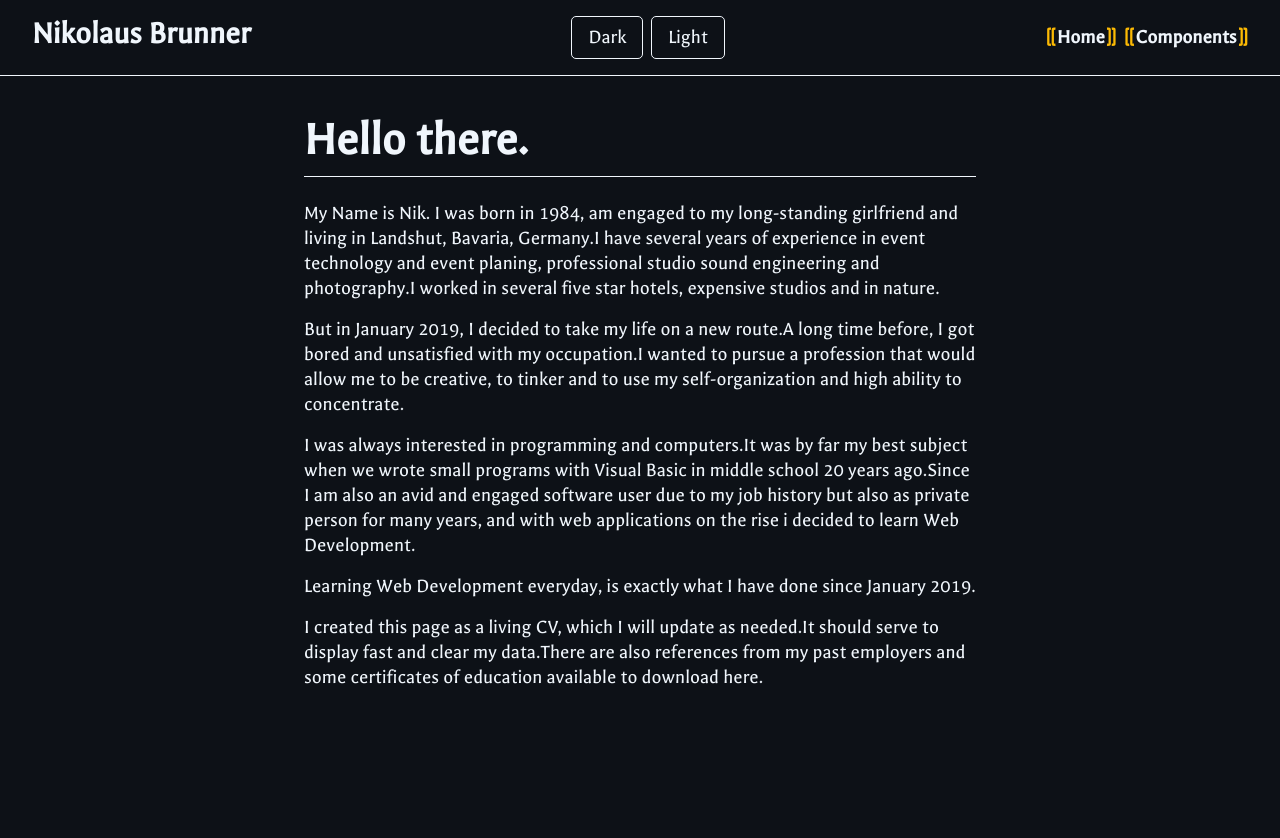
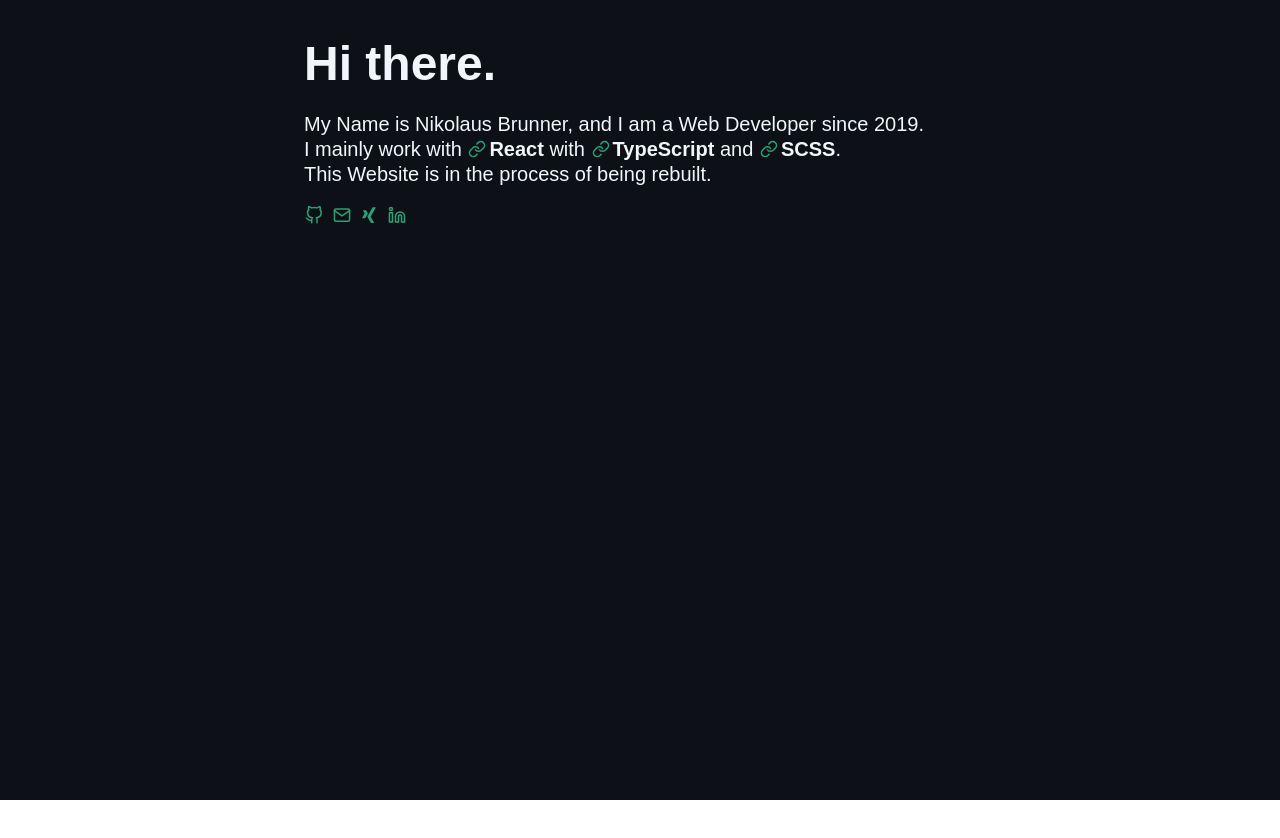
Before and after one commit to nikbrunner/nibru.dev, a Next.js app: page / in a window 1280 px wide. Shown: the top 838 px of the page. After the commit the page ends 800 px from the top, so only its background shows below. Built offline with nearby package versions, Linux system fonts and the light colour scheme.

Commit message:
Placeholder page

```diff
--- a/components/Headline/Headline.scss
+++ b/components/Headline/Headline.scss
@@ -27,5 +27,6 @@
 
   &--noBorder {
     border: none;
+    padding-bottom: 0;
   }
 }
--- a/components/Link/Link.scss
+++ b/components/Link/Link.scss
@@ -7,7 +7,7 @@
   white-space: nowrap;
 
   svg {
-    height: $font-size-text;
+    height: calc(#{$font-size-text} / 1.1);
   }
 
   &::before,
--- a/components/Link/Link.tsx
+++ b/components/Link/Link.tsx
@@ -1,5 +1,5 @@
 import React from 'react';
-import { GoLinkExternal } from 'react-icons/go';
+import { FiLink } from 'react-icons/fi';
 
 import { GenericProps } from '../../types/GenericProps';
 
@@ -8,6 +8,7 @@ import { cn } from '../../lib/cn';
 interface Props extends GenericProps {
   href: string;
   type: 'internal' | 'external';
+  hideIcon?: boolean;
   openInNewTab?: boolean;
 }
 
@@ -16,16 +17,17 @@ const Link = ({
   children,
   href,
   type,
-  openInNewTab = false
+  openInNewTab = false,
+  hideIcon = false
 }: Props) => (
   <a
     className={cn('Link', classNames, {
       [type]: type
     })}
     href={href}
-    target={openInNewTab ? '_blank' : '_self'}
+    target={type === 'external' || openInNewTab ? '_blank' : '_self'}
   >
-    {type === 'external' && <GoLinkExternal />}
+    {type === 'external' && !hideIcon && <FiLink />}
     {children}
   </a>
 );
--- a/components/Nav/Nav.scss
+++ b/components/Nav/Nav.scss
@@ -2,8 +2,7 @@
   @include flex(column nowrap, space-between, center, center);
 
   padding: $space-m $space-l;
-  border-bottom: $border-default;
-  background: var(--color-bg-primary);
+  background: var(--color-bg-secondary);
   color: var(--color-fg-primary);
 
   @include mq('m') {
--- a/components/Nav/Nav.tsx
+++ b/components/Nav/Nav.tsx
@@ -2,7 +2,6 @@ import React, { useContext } from 'react';
 
 import Button from '../Button/Button';
 import Headline from '../Headline/Headline';
-import Link from '../Link/Link';
 
 import { ThemeContext, Theme } from '../../context/ThemeContext';
 
@@ -20,20 +19,6 @@ const Nav = () => {
           {profile.firstname} {profile.lastname}
         </Headline>
       </div>
-
-      <div className='Nav__theme-buttons'>
-        <Button onClick={() => setTheme(Theme.dark)}>Dark</Button>
-        <Button onClick={() => setTheme(Theme.light)}>Light</Button>
-      </div>
-
-      <div className='Nav__links'>
-        <Link href='/' type='internal'>
-          Home
-        </Link>
-        <Link href='/components' type='internal'>
-          Components
-        </Link>
-      </div>
     </nav>
   );
 };
--- a/pages/index.tsx
+++ b/pages/index.tsx
@@ -1,54 +1,68 @@
 import React from 'react';
+import { FiGithub, FiLinkedin, FiMail } from 'react-icons/fi';
 
 import Section from '../components/Section/Section';
 import Headline from '../components/Headline/Headline';
 import Page from '../partials/Page/Page';
 import Text from '../components/Text/Text';
+import Link from '../components/Link/Link';
+import { FaXing } from 'react-icons/fa';
 
 const Home = () => {
   return (
     <Page name='Home' title='Home'>
       <Section classNames={['Home__profile-section']}>
-        <Headline tag='h1' size='h1'>
-          Hello there.
+        <Headline tag='h1' size='h1' noBorder>
+          Hi there.
         </Headline>
 
         <Text>
-          My Name is Nik. I was born in 1984, am engaged to my
-          long-standing girlfriend and living in Landshut, Bavaria,
-          Germany.I have several years of experience in event technology
-          and event planing, professional studio sound engineering and
-          photography.I worked in several five star hotels, expensive
-          studios and in nature.
+          My Name is Nikolaus Brunner, and I am a Web Developer since 2019.
+          <br /> I mainly work with{' '}
+          <Link href='https://reactjs.org/' type='external'>
+            React
+          </Link>{' '}
+          with{' '}
+          <Link href='https://www.typescriptlang.org/' type='external'>
+            TypeScript
+          </Link>{' '}
+          and{' '}
+          <Link href='https://sass-lang.com/' type='external'>
+            SCSS
+          </Link>
+          .
+          <br /> This Website is in the process of being rebuilt.
         </Text>
 
         <Text>
-          But in January 2019, I decided to take my life on a new route.A
-          long time before, I got bored and unsatisfied with my
-          occupation.I wanted to pursue a profession that would allow me to
-          be creative, to tinker and to use my self-organization and high
-          ability to concentrate.
-        </Text>
-
-        <Text>
-          I was always interested in programming and computers.It was by
-          far my best subject when we wrote small programs with Visual
-          Basic in middle school 20 years ago.Since I am also an avid and
-          engaged software user due to my job history but also as private
-          person for many years, and with web applications on the rise i
-          decided to learn Web Development.
-        </Text>
-
-        <Text>
-          Learning Web Development everyday, is exactly what I have done
-          since January 2019.
-        </Text>
-
-        <Text>
-          I created this page as a living CV, which I will update as
-          needed.It should serve to display fast and clear my data.There
-          are also references from my past employers and some certificates
-          of education available to download here.
+          <Link
+            href='https://github.com/nikbrunner'
+            type='external'
+            hideIcon
+          >
+            <FiGithub />
+          </Link>{' '}
+          <Link
+            href='mailto:nikolaus.brunner@protonmail.ch'
+            type='external'
+            hideIcon
+          >
+            <FiMail />
+          </Link>{' '}
+          <Link
+            href='https://www.xing.com/profile/Nikolaus_Brunner4/cv'
+            type='external'
+            hideIcon
+          >
+            <FaXing />
+          </Link>{' '}
+          <Link
+            href='https://www.linkedin.com/in/nikolaus-brunner-30847798/'
+            type='external'
+            hideIcon
+          >
+            <FiLinkedin />
+          </Link>
         </Text>
       </Section>
     </Page>
--- a/partials/Page/Page.tsx
+++ b/partials/Page/Page.tsx
@@ -22,7 +22,7 @@ const Page = ({ children, name, title }: Props) => (
       <link rel='icon' href='/favicon.ico' />
     </Head>
 
-    <Nav />
+    {/* <Nav /> */}
 
     <div className={cn('Page', [name], {})}>
       <Main>{children}</Main>
--- a/scss/base/_typography.scss
+++ b/scss/base/_typography.scss
@@ -1,8 +1,8 @@
 /*
  * Basic typography style for copy text
  */
-$heading-font-stack: 'Galdeano', sans-serif !default;
-$text-font-stack: 'Galdeano', sans-serif !default;
+$heading-font-stack: sans-serif !default;
+$text-font-stack: sans-serif !default;
 
 $font-size-h1: 3rem;
 $font-size-h2: 2.5rem;
--- a/scss/pages/_home.scss
+++ b/scss/pages/_home.scss
@@ -3,6 +3,8 @@
 // -----------------------------------------------------------------------------
 
 .Home {
+  font-size: 2rem;
+
   &__profile-section {
     .Button {
       margin-right: $space-s;
--- a/scss/themes/_dark.scss
+++ b/scss/themes/_dark.scss
@@ -9,7 +9,7 @@
   --color-fg-primary-alt: var(--color-gray-9);
   --color-fg-secondary: var(--color-gray-1);
   --color-fg-secondary-alt: var(--color-gray-8);
-  --color-accent-primary: var(--color-yellow-4);
-  --color-accent-secondary: var(--color-yellow-3);
-  --color-accent-ternary: var(--color-yellow-2);
+  --color-accent-primary: var(--color-turquoise-4);
+  --color-accent-secondary: var(--color-turquoise-3);
+  --color-accent-ternary: var(--color-turquoise-2);
 }
```
Also changed, not shown: pages/components/index.tsx (renamed from pages/components.tsx, +16 -16 lines).
